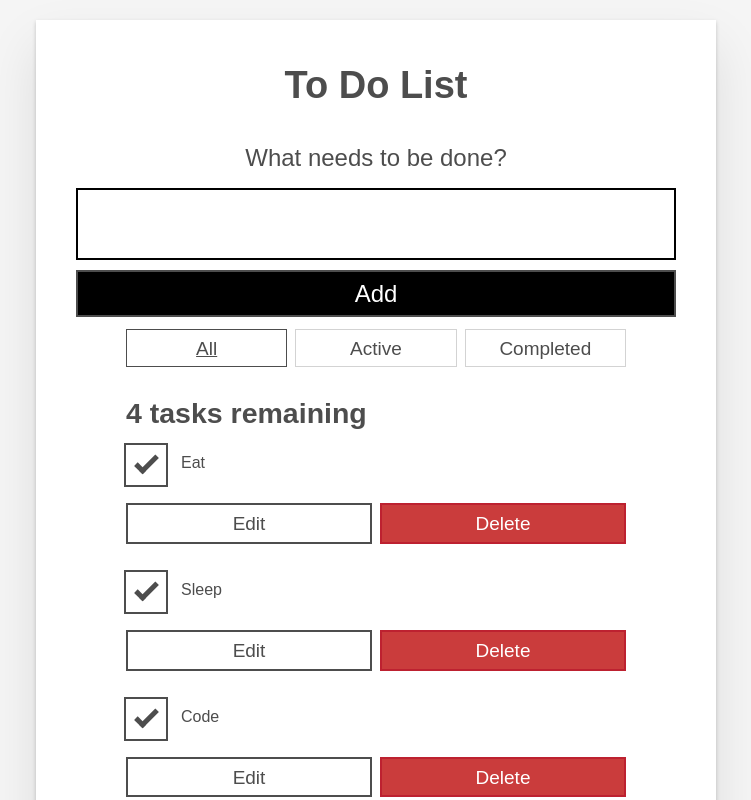
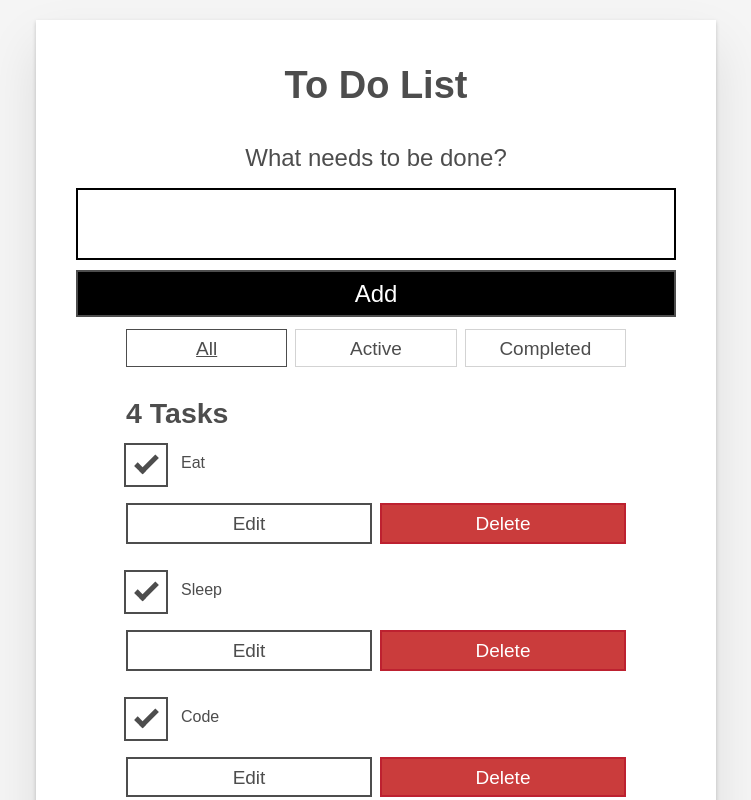
Before and after one commit to camchambers/react-to-do, a React (Create React App) app: page / in a window 1280 px wide. Shown: the top 800 px of the page, without its empty margins (264-1015 px from the left). Built offline with nearby package versions, Linux system fonts and the light colour scheme.

Commit message:
Added logic to distinguish between one task and multiple tasks

```diff
--- a/src/App.js
+++ b/src/App.js
@@ -1,8 +1,16 @@
 import { nanoid } from "nanoid";
-import React, { useState } from "react";
+import React, { useState, useRef, useEffect } from "react";
 import Form from "./components/Form";
 import FilterButton from "./components/FilterButton";
 import Todo from "./components/Todo";
+
+function usePrevious(value) {
+  const ref = useRef();
+  useEffect(() => {
+    ref.current = value;
+  });
+  return ref.current;
+}
 
 const FILTER_MAP = {
   All: () => true,
@@ -67,8 +75,15 @@ function App(props) {
       setFilter={setFilter}
     />
   ));
-  const taskNoun = taskList.length !== 1 ? 'tasks' : 'task';
-  const headingText = `${taskList.length} tasks remaining`;
+  const taskNoun = taskList.length !== 1 ? 'Tasks' : 'Task';
+  const headingText = `${taskList.length} ${taskNoun}`;
+  const listHeadingRef = useRef(null);
+  const prevTaskLength = usePrevious(tasks.length);
+  useEffect(() => {
+    if (tasks.length - prevTaskLength === -1) {
+      listHeadingRef.current.focus();
+    }
+  }, [tasks.length, prevTaskLength]);
   return (
     <div className="todoapp stack-large">
       <h1>To Do List</h1>
@@ -76,7 +91,9 @@ function App(props) {
       <div className="filters btn-group stack-exception">
       {filterList}
       </div>
-      <h2 id="list-heading">{headingText}</h2>
+      <h2 id="list-heading" tabIndex="-1" ref={listHeadingRef}>
+      {headingText}
+      </h2>
       <ul
         role="list"
         className="todo-list stack-large stack-exception"
```
